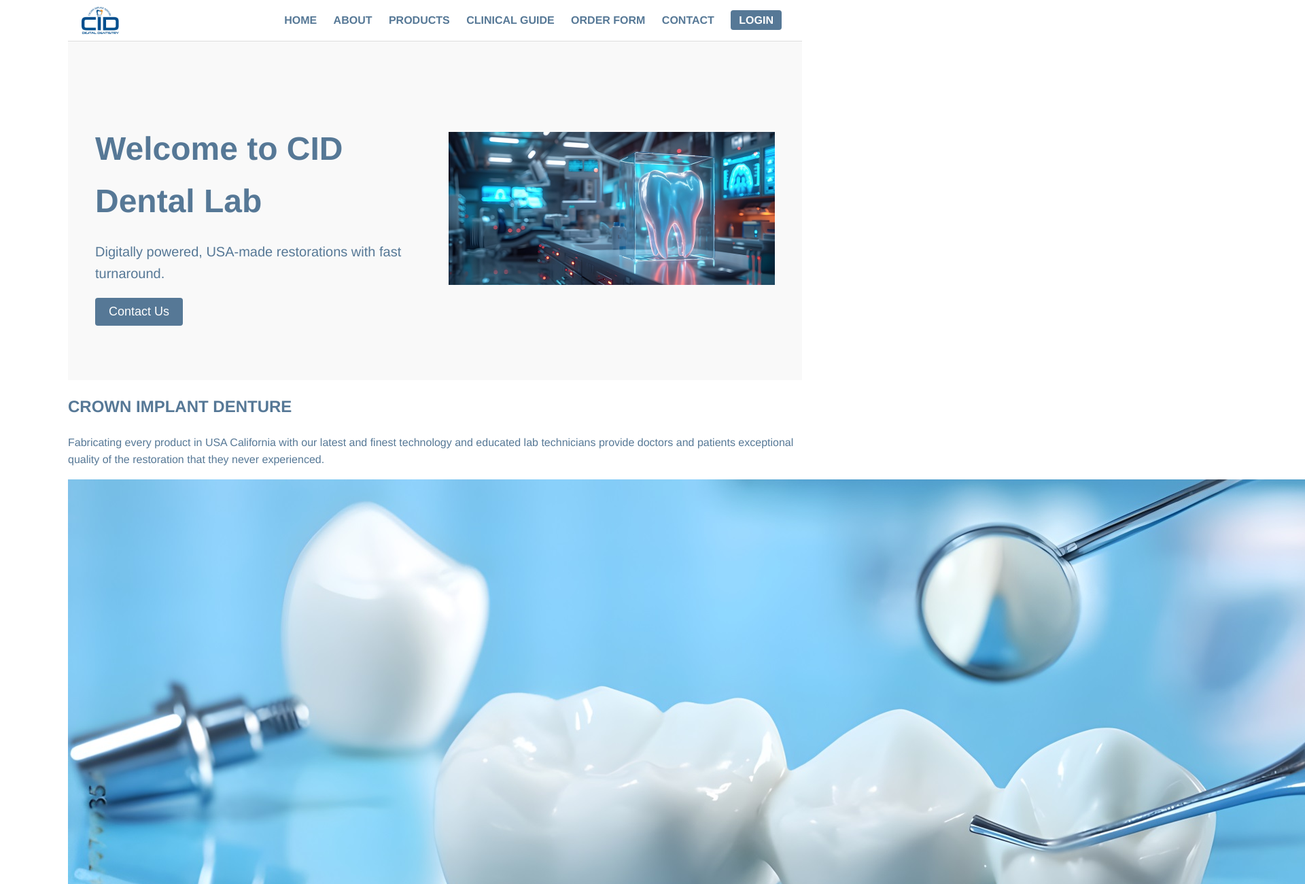
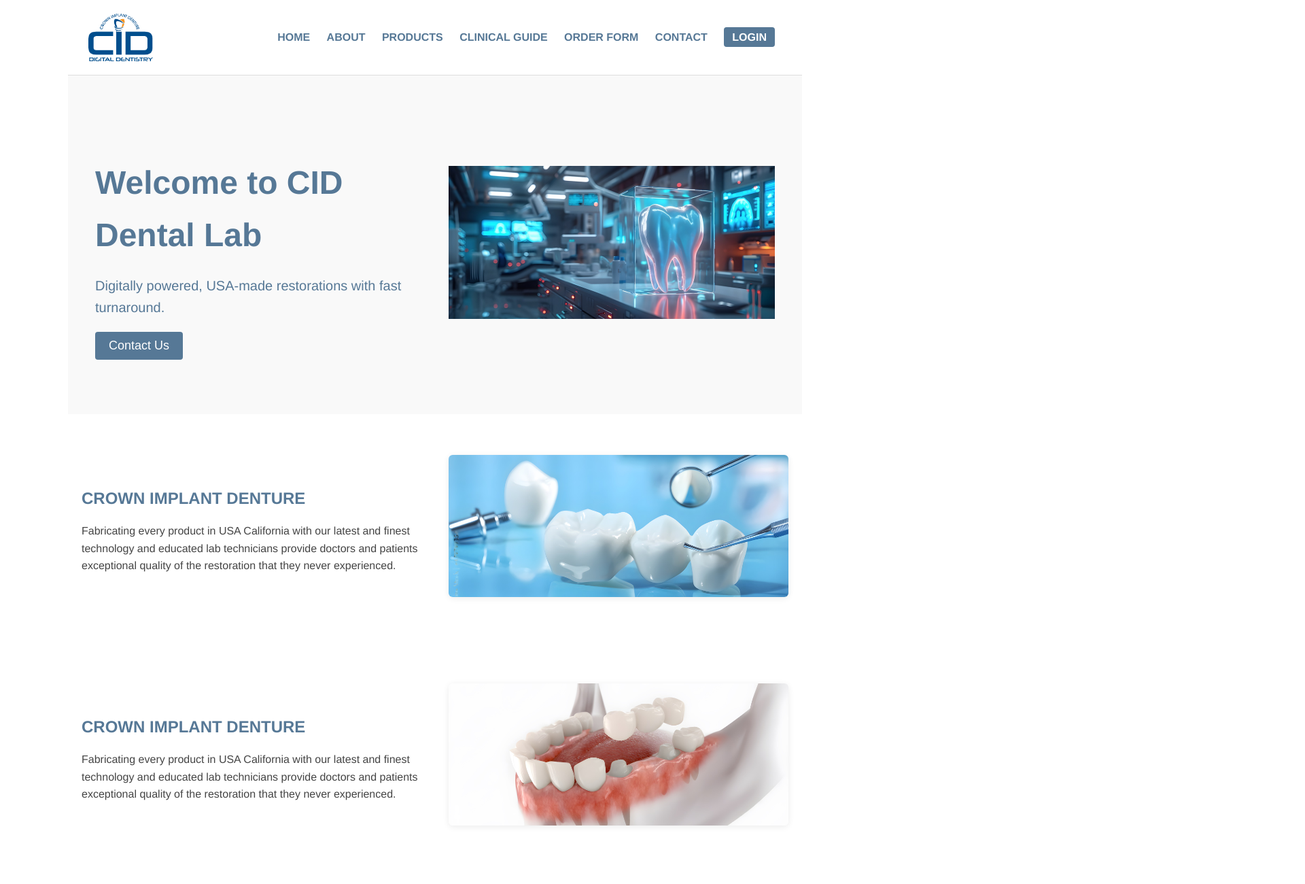
Before and after one commit to Yasjun0609/Dental-Website-Development_072225, a plain HTML site: page index.html in a window 1280 px wide. Shown: the top 1300 px of the page at 68% size, 1920 px wide, since content can reach past the window. Drawn offline with Linux system fonts and the light colour scheme.

Commit message:
Update
Feature column fix

```diff
--- a/index.html
+++ b/index.html
@@ -54,9 +54,9 @@
 
 </section>
 
-<!-- Ad section -->
+<!-- Feature section -->
 
-<section class = "feature 1">
+<section class = "feature-row row-left">
     <div class = "text-block">
         <h2> CROWN IMPLANT DENTURE</h2>
         <p> Fabricating every product in USA California with our latest and finest technology and educated lab technicians provide doctors and patients exceptional quality of the restoration that they never experienced.</p>
@@ -68,7 +68,7 @@
 </section>
 
 
-<section class = "feature 2">
+<section class = "feature-row row-right">
     <div class = "image-block">
         <img src = "images/sl1.jpg" alt = "Feature 2">
     </div>
@@ -80,7 +80,7 @@
 </section>
 
 
-<section class = "feature 3">
+<section class = "feature-row row-left">
     <div class = "text-block">
         <h2> CROWN IMPLANT DENTURE</h2>
         <p> Fabricating every product in USA California with our latest and finest technology and educated lab technicians provide doctors and patients exceptional quality of the restoration that they never experienced.</p>
--- a/style.css
+++ b/style.css
@@ -17,7 +17,7 @@ header {
     display: flex; /* Use flex layout */
     justify-content: space-between; /* Space between logo and nav */
     align-items: center; /* Vertically center items */
-    padding: 10px 20px; /* Spacing inside header */
+    padding: 20px 30px; /* Spacing inside header */
     border-bottom: 1px solid #ddd; /* Thin bottom border */
 }
 
@@ -36,7 +36,7 @@ header {
 /* =================================== */
 
 .logo img{
-    height: 40px;
+    height: 70px;
     display: block;
 }
 
```
